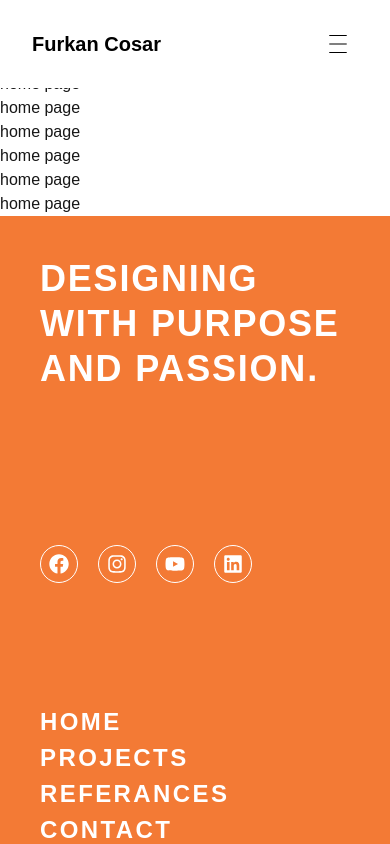
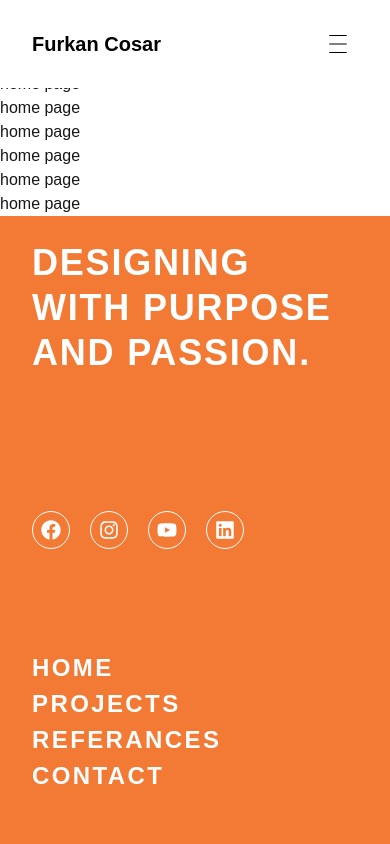
Before and after one commit to Luchhass/Portfolio-app, a Next.js app: page / in a window 390 px wide. Shown: the top 844 px of the page. Built offline with nearby package versions, Linux system fonts and the light colour scheme.

Commit message:
Fix height issues in header and footer

```diff
--- a/src/components/Footer.jsx
+++ b/src/components/Footer.jsx
@@ -17,7 +17,7 @@ const navLinks = [
 
 export default function Footer() {
   return (
-    <footer className="bg-[#f37a35] h-[100vh] p-10 flex flex-col justify-between relative overflow-hidden lg:p-16">
+    <footer className="bg-[#f37a35] h-[calc(100vh-88px)] md:h-[calc(100vh-88px)] flex flex-col justify-between relative overflow-hidden px-8 py-6 md:px-10 md:py-8 lg:p-16">
       {/* Mobile Layout */}
       <div className="lg:hidden flex flex-col justify-between h-full">
         <h1 className="text-white font-extrabold uppercase text-4xl md:text-5xl tracking-wider font-sans leading-tight mb-8">
--- a/src/components/Header.jsx
+++ b/src/components/Header.jsx
@@ -50,7 +50,7 @@ export default function Header() {
       </header>
 
       <div
-        className={`h-[100vh] flex flex-col justify-between fixed inset-0 bg-white z-50 px-8 py-6 md:px-10 md:py-8 ${
+        className={`h-full flex flex-col justify-between fixed inset-0 bg-white z-50 px-8 py-6 md:px-10 md:py-8 ${
           isMenuOpen ? "translate-x-0" : "translate-x-full"
         }`}
       >
```
